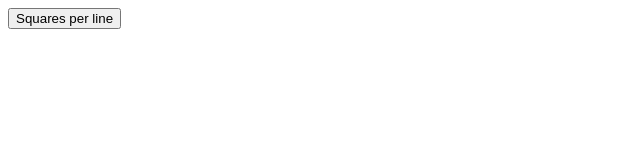
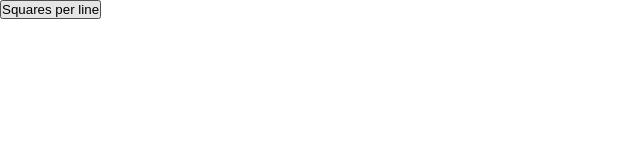
Before and after one commit to Aakash-Gulati/etch-a-sketch, a plain HTML site: page index.html in a window 1280 px wide. Shown: the whole page, without its empty margins (0-640 px from the left). Drawn offline with Linux system fonts and the light colour scheme.

Commit message:
Page heading update

```diff
--- a/index.html
+++ b/index.html
@@ -3,7 +3,7 @@
 <head>
     <meta charset="UTF-8">
     <meta name="viewport" content="width=device-width, initial-scale=1.0">
-    <title>Document</title>
+    <title>Etch-a-Sketch</title>
     <link rel="stylesheet" href="styles.css">
     <script src="script.js" defer></script>
 </head>
--- a/styles.css
+++ b/styles.css
@@ -1,3 +1,7 @@
+*{
+    margin: 0;
+    padding: 0;
+}
 #container{
     height: 480px;
     width: 480px;
```
